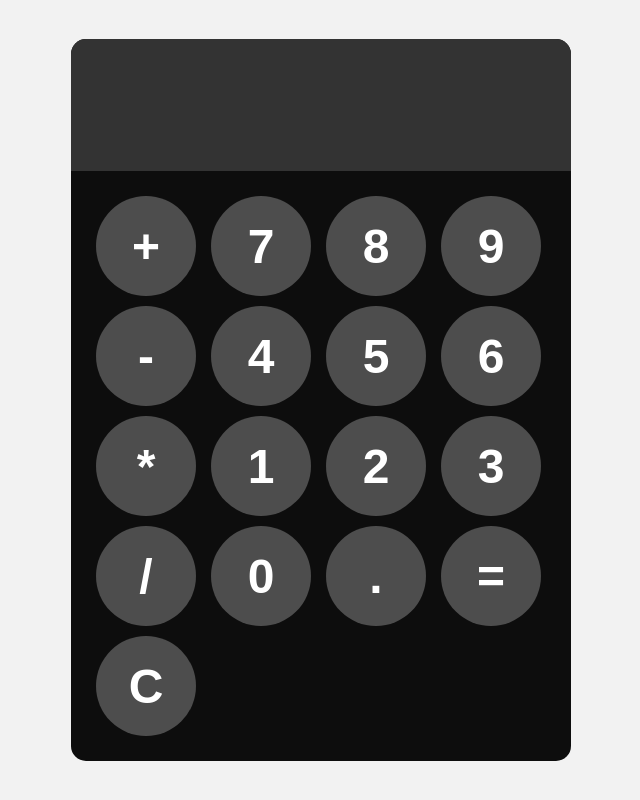
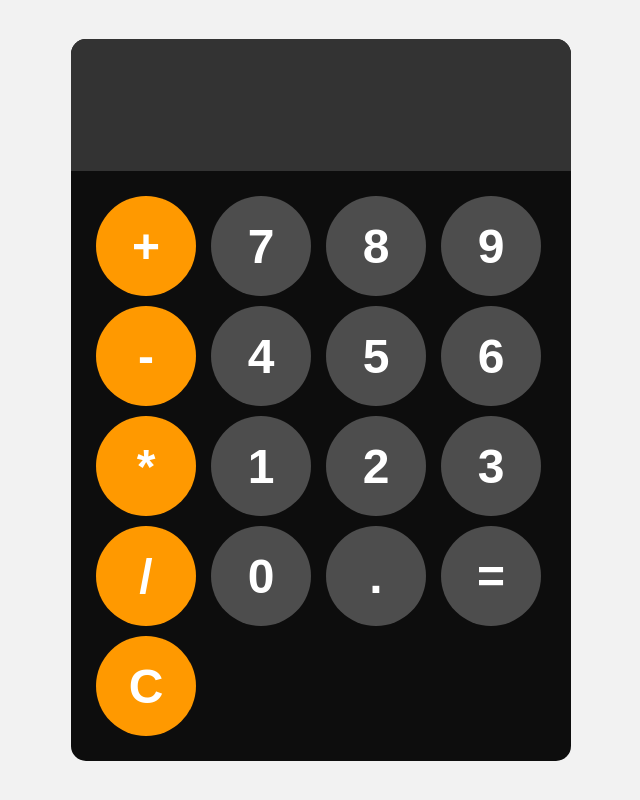
Before and after one commit to Parsa-SadeghiAsl/javascript-calculator, a plain HTML site: page index.html in a window 1280 px wide. Shown: the whole page, without its empty margins (319-959 px from the left). Drawn offline with Linux system fonts and the light colour scheme.

Commit message:
operator button edited

```diff
--- a/index.html
+++ b/index.html
@@ -10,23 +10,23 @@
     <div id="calculator">
         <input id="display" readonly>
         <div id="keys">
-            <button onclick="appendToDisplay('+')">+</button>
+            <button onclick="appendToDisplay('+')" class="operator-btn">+</button>
             <button onclick="appendToDisplay('7')">7</button>
             <button onclick="appendToDisplay('8')">8</button>
             <button onclick="appendToDisplay('9')">9</button>
-            <button onclick="appendToDisplay('-')">-</button>
+            <button onclick="appendToDisplay('-')" class="operator-btn">-</button>
             <button onclick="appendToDisplay('4')">4</button>
             <button onclick="appendToDisplay('5')">5</button>
             <button onclick="appendToDisplay('6')">6</button>
-            <button onclick="appendToDisplay('*')">*</button>
+            <button onclick="appendToDisplay('*')" class="operator-btn">*</button>
             <button onclick="appendToDisplay('1')">1</button>
             <button onclick="appendToDisplay('2')">2</button>
             <button onclick="appendToDisplay('3')">3</button>
-            <button onclick="appendToDisplay('/')">/</button>
+            <button onclick="appendToDisplay('/')" class="operator-btn">/</button>
             <button onclick="appendToDisplay('0')">0</button>
             <button onclick="appendToDisplay('.')">.</button>
             <button onclick="calculate()">=</button>
-            <button onclick="clearDisplay()">C</button>
+            <button onclick="clearDisplay()" class="operator-btn">C</button>
         </div>
 
     </div>
--- a/styles.css
+++ b/styles.css
@@ -51,3 +51,15 @@ button:hover{
 button:active{
     background-color: hsl(36, 100%, 50%);
 }
+
+.operator-btn{
+    background-color: hsl(36, 100%, 50%);
+}
+
+.operator-btn:hover{
+    background-color: hsl(36, 100%, 65%);
+}
+
+.operator-btn:active{
+    background-color: hsl(36, 100%, 75%);
+}
```
